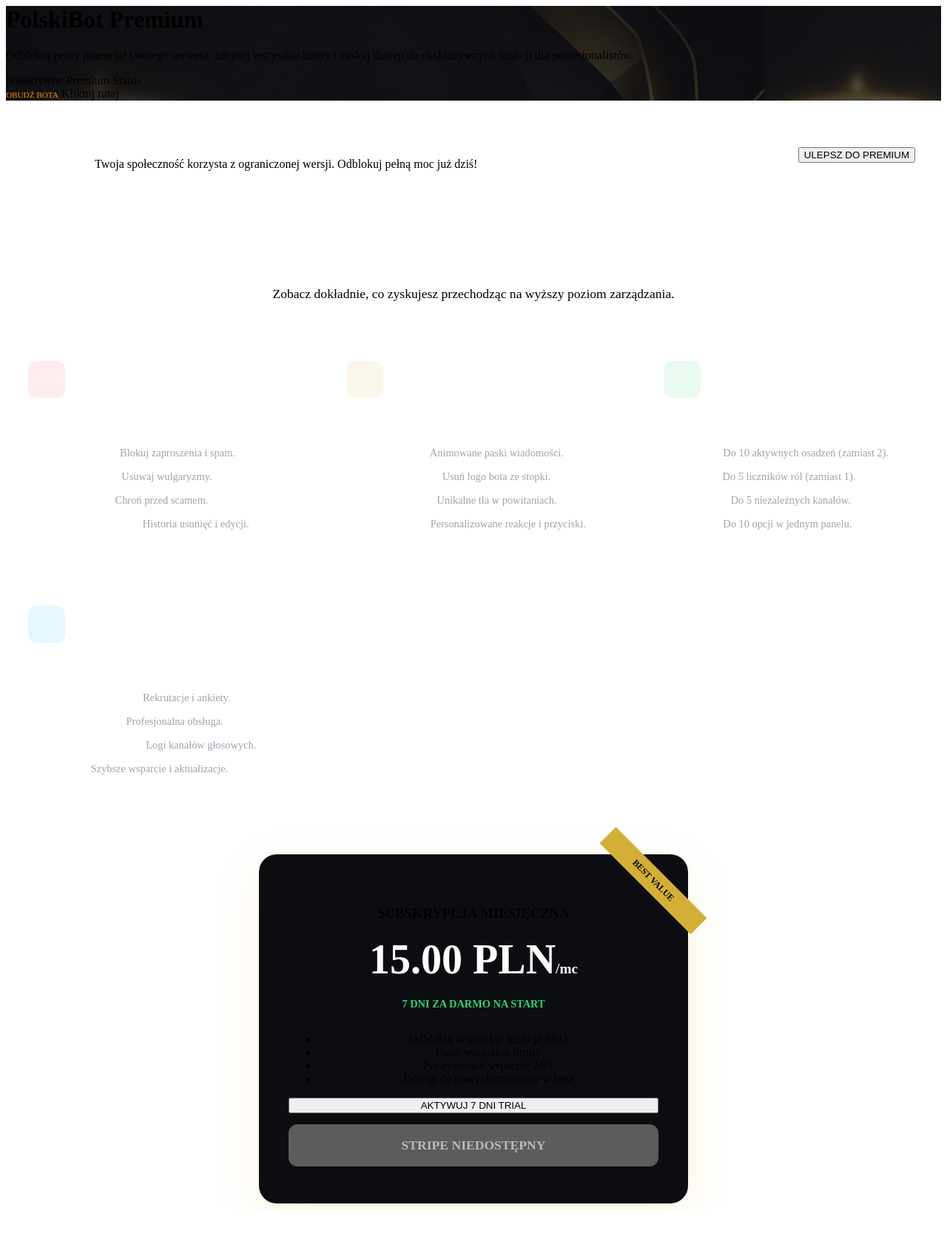
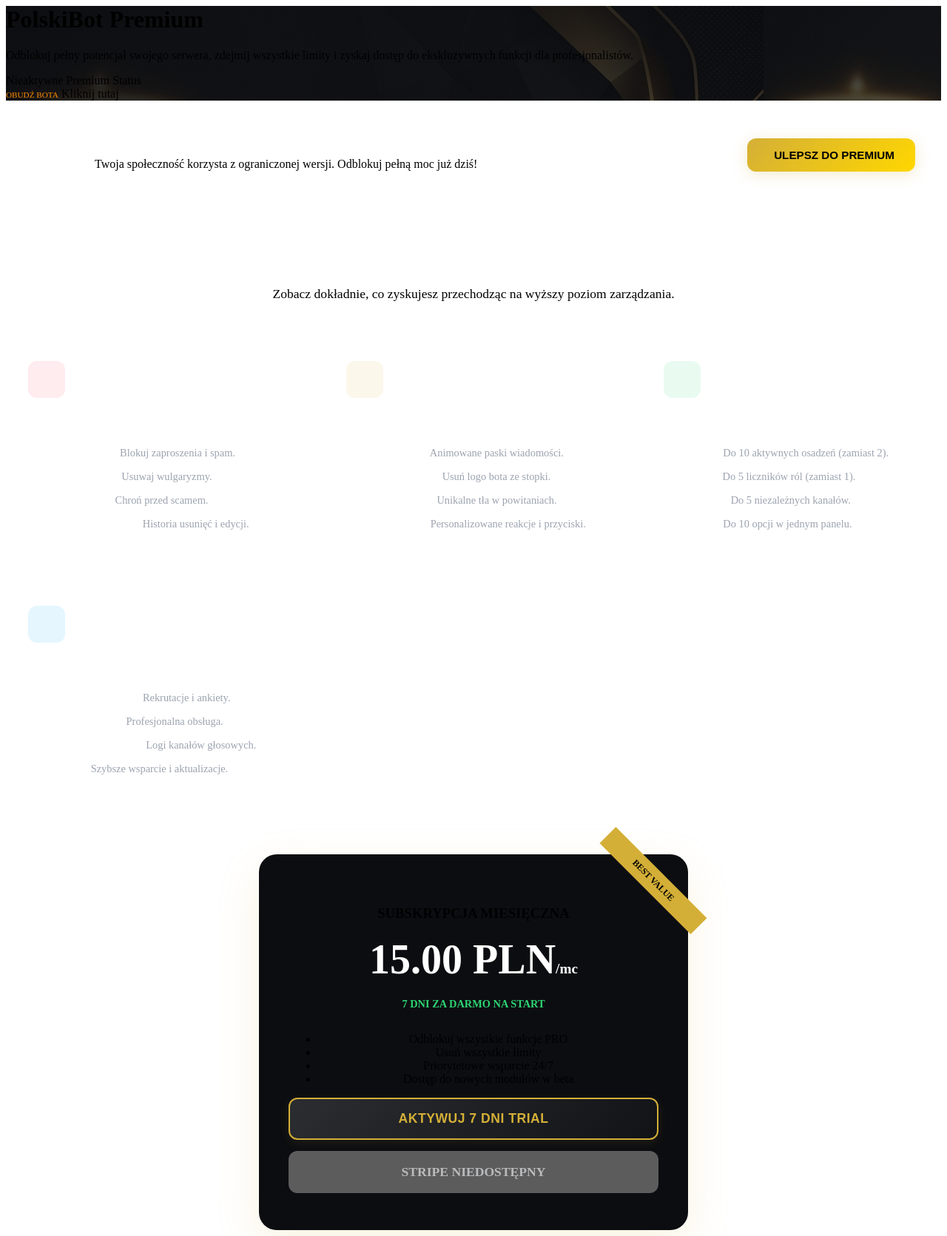
Before and after one commit to Bladerunner004/www.polskibotwelcome.com, a Flask app: template templates/glowne/premium.html in a window 1280 px wide. Shown: the whole page at 74% size. Before the commit the page ends 1635 px from the top, so only its background shows below. Run offline with Flask 3, Linux system fonts and the light colour scheme; the template is opened without the code that fills it, so the values that code supplies are empty.

Commit message:
Naprawa umiejscowienia zdjęć i miniaturek w podglądach oraz ulepszenie stylizacji przycisków Premium i Trial w premium.html

```diff
--- a/templates/glowne/premium.html
+++ b/templates/glowne/premium.html
@@ -207,6 +207,75 @@
     .btn-buy-now { background: #d4af37; color: black; padding: 18px; border-radius: 12px; font-weight: 900; text-decoration: none; display: block; transition: 0.3s; border: none; font-size: 1.1rem; }
     .btn-buy-now:hover { background: #e5c05b; transform: scale(1.02); box-shadow: 0 10px 30px rgba(212, 175, 55, 0.3); }
 
+    /* PREMIUM STATUS AND TRIAL BUTTONS */
+    .btn-premium-buy {
+        background: linear-gradient(135deg, #d4af37 0%, #ffd700 100%);
+        color: black;
+        border: none;
+        padding: 14px 28px;
+        border-radius: 12px;
+        font-weight: 900;
+        font-size: 0.95rem;
+        cursor: pointer;
+        transition: 0.3s ease;
+        display: inline-flex;
+        align-items: center;
+        gap: 8px;
+        box-shadow: 0 4px 20px rgba(212, 175, 55, 0.25);
+    }
+    .btn-premium-buy:hover {
+        background: linear-gradient(135deg, #ffd700 0%, #e5c05b 100%);
+        transform: scale(1.03);
+        box-shadow: 0 10px 30px rgba(212, 175, 55, 0.4);
+    }
+    .btn-premium-buy:active {
+        transform: scale(0.97);
+    }
+
+    .btn-trial {
+        background: linear-gradient(135deg, #2b2d31 0%, #111317 100%);
+        color: #d4af37;
+        border: 2px solid #d4af37;
+        padding: 16px;
+        border-radius: 12px;
+        font-weight: 900;
+        cursor: pointer;
+        transition: all 0.3s cubic-bezier(0.4, 0, 0.2, 1);
+        font-size: 1.1rem;
+        letter-spacing: 0.5px;
+        display: flex;
+        align-items: center;
+        justify-content: center;
+        gap: 8px;
+        box-shadow: 0 4px 15px rgba(212, 175, 55, 0.1);
+        text-transform: uppercase;
+        position: relative;
+        overflow: hidden;
+    }
+    .btn-trial::before {
+        content: '';
+        position: absolute;
+        top: 0;
+        left: -100%;
+        width: 100%;
+        height: 100%;
+        background: linear-gradient(90deg, transparent, rgba(255, 255, 255, 0.15), transparent);
+        transition: 0.5s;
+    }
+    .btn-trial:hover::before {
+        left: 100%;
+    }
+    .btn-trial:hover {
+        background: linear-gradient(135deg, #d4af37 0%, #ffd700 100%);
+        color: #000;
+        border-color: #ffd700;
+        transform: scale(1.02);
+        box-shadow: 0 10px 30px rgba(212, 175, 55, 0.3);
+    }
+    .btn-trial:active {
+        transform: scale(0.98);
+    }
+
 .btn-buy-disabled {
     background: #777 !important;
     color: #f5f5f5 !important;
--- a/templates/zarzadzanie_serwerem/powitania.html
+++ b/templates/zarzadzanie_serwerem/powitania.html
@@ -670,13 +670,14 @@
                                     <div id="ee-author-preview" class="ee-author" style="display: none;"></div>
                                     <div id="ee-title-preview" class="ee-title" style="display: none;"></div>
                                     <div id="ee-desc-preview" class="ee-desc" style="display: none;"></div>
+                                </div>
+
                                 <!-- Kontener na obrazek/generator powitań -->
                                 <div id="welcome-image-wrapper">
                                     <div id="img-preview" class="ee-image-box" style="display: none;">
                                         <img src="{{ user_avatar }}" class="ee-avatar" id="p-avatar">
                                         <div class="ee-line" id="p-line1">WITAJ</div>
                                         <div class="ee-line" id="p-line2">{nick}</div>
-                                        </div>
                                     </div>
                                 </div>
 
--- a/templates/zarzadzanie_serwerem/selfrole.html
+++ b/templates/zarzadzanie_serwerem/selfrole.html
@@ -571,6 +571,7 @@
                                 <div class="embed-main">
                                     <div class="preview-header" id="sr-preview-title">Konfiguracja Selfrole</div>
                                     <div class="preview-desc" id="sr-preview-desc">Opis panelu...</div>
+                                </div>
 
                                 <!-- Miniaturka po prawej (thumbnail) -->
                                 <div id="sr-preview-thumbnail-wrap" class="preview-thumbnail-wrap">
@@ -580,7 +581,6 @@
                                 <!-- Duży obraz (image) -->
                                 <div id="sr-preview-large-wrap" class="preview-image-wrap">
                                     <img id="sr-preview-img" class="preview-image" src="" style="display: none;">
-                                    </div>
                                 </div>
 
                                 <!-- Stopka -->
```
Also changed, not shown: database.py (+24 -5 lines). Lines whose indentation alone changed are shown as unchanged.
